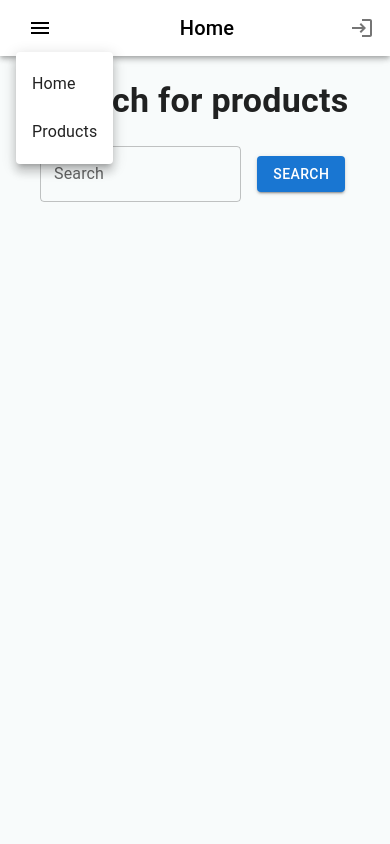
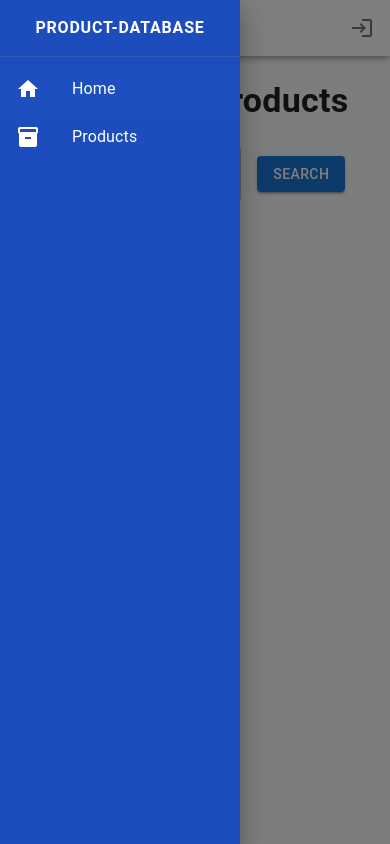
Before and after one commit to Mozzo1000/product-database, a React (Create React App) app in the folder frontend/: page / in a window 390 px wide. Both pictures are taken after a click on the button "open drawer". Built offline with nearby package versions, Linux system fonts and the light colour scheme.

Commit message:
Fix navbar on mobile

```diff
--- a/frontend/src/components/Navbar.js
+++ b/frontend/src/components/Navbar.js
@@ -28,6 +28,7 @@ import LoginIcon from '@mui/icons-material/Login';
 function Navbar() {
     let navigate = useNavigate();
     let location = useLocation();
+    const [mobileOpen, setMobileOpen] = React.useState(false);
 
     const currentUser = AuthService.getCurrentUser()
 
@@ -43,6 +44,10 @@ function Navbar() {
     const settings = [
         {name: 'Sign out', action: "logout", icon: <LogoutIcon />},
     ];
+
+    const handleDrawerToggle = () => {
+        setMobileOpen(!mobileOpen);
+    };
 
     const [anchorElNav, setAnchorElNav] = React.useState(null);
     const [anchorElUser, setAnchorElUser] = React.useState(null);
@@ -70,6 +75,42 @@ function Navbar() {
         handleCloseUserMenu();
     };
 
+    const drawer = (
+        <>
+            <Toolbar>
+                <Typography align="center" sx={{flexGrow: 1, textTransform: 'uppercase', letterSpacing: '0.05rem', fontWeight: '600'}}>
+                    product-database
+                </Typography>
+            </Toolbar>
+            <Divider sx={{background: 'rgba(255, 255, 255, 0.15);'}} />
+            <Box sx={{ overflow: 'auto' }}>
+                <List>
+                    {pages.map((page) => (
+                        <ListItem button key={page.name} component={Link} to={page.link} selected={location.pathname === page.link}>
+                            <ListItemIcon>
+                                {page.icon}
+                            </ListItemIcon>
+                            <ListItemText primary={page.name}/>
+                        </ListItem>
+                    ))}
+                </List>
+
+            </Box>
+            {currentUser && currentUser["role"] === "admin" &&
+                <List sx={{marginTop: 'auto'}}>
+                    {pagesBottom.map((page) => (
+                        <ListItem button key={page.name} component={Link} to={page.link} selected={location.pathname === page.link}>
+                            <ListItemIcon>
+                                {page.icon}
+                            </ListItemIcon>
+                            <ListItemText primary={page.name}/>
+                        </ListItem>
+                    ))}
+                </List>
+            }
+        </>
+    );
+
     return (
         <>
         <Box sx={{display: 'flex'}}>
@@ -80,35 +121,21 @@ function Navbar() {
                             {pages.find(el => location.pathname === el.link)?.name}
                             {pagesBottom.find(el => location.pathname === el.link)?.name}
                         </Typography>
-
-                        <Box sx={{flexGrow: 1, display: {xs: 'flex', md: 'none'}}}>
-                            <IconButton size="large" aria-label="account of current user" aria-controls="menu-appbar" aria-haspopup="true" onClick={handleOpenNavMenu} color="inherit">
+                        <Box sx={{flexGrow: 1, display: {xs: 'flex', lg: 'none'}}}>
+                            <IconButton aria-label="open drawer" edge="start" onClick={handleDrawerToggle} sx={{ mr: 2, display: { md: 'none' } }}>
                                 <MenuIcon />
                             </IconButton>
-                            <Menu
-                                id="menu-appbar"
-                                anchorEl={anchorElNav}
-                                anchorOrigin={{
-                                    vertical: 'bottom',
-                                    horizontal: 'left',
+                            <Drawer variant="temporary" open={mobileOpen} onClose={handleDrawerToggle}
+                                ModalProps={{
+                                    keepMounted: true, // Better open performance on mobile.
                                 }}
-                                keepMounted
-                                transformOrigin={{
-                                    vertical: 'top',
-                                    horizontal: 'left',
-                                }}
-                                open={Boolean(anchorElNav)}
-                                onClose={handleCloseNavMenu}
-                                sx={{display: {xs: 'block', md: 'none'}}}
-                            >
-                                {pages.map((page) => (
-                                    <MenuItem key={page.name} component={Link} to={page.link}>
-                                        <Typography textAlign="center">{page.name}</Typography>
-                                    </MenuItem>
-                                ))}
-                            </Menu>
+                                sx={{
+                                    display: { xs: 'block', md: 'none' },
+                                    '& .MuiDrawer-paper': { boxSizing: 'border-box', width: 240, color: 'white', backgroundColor: '#1d4dbc' },
+                                    }}>
+                                {drawer}
+                            </Drawer>
                         </Box>
-
                         <Typography variant="h6" noWrap component="div" sx={{flexGrow: 1, display: {xs: 'flex', md: 'none'}}}>
                             {pages.find(el => location.pathname === el.link)?.name}
                             {pagesBottom.find(el => location.pathname === el.link)?.name}
@@ -161,37 +188,7 @@ function Navbar() {
                 </Container>
             </AppBar>
             <Drawer variant="permanent" sx={{zIndex: 1, flexShrink: 0, [`& .MuiDrawer-paper`]: { width: 240, boxSizing: 'border-box', color: 'white', backgroundColor: '#1d4dbc' }, mr: 2, display: {xs: 'none', md: 'flex'}}}>
-                <Toolbar>
-                    <Typography align="center" sx={{flexGrow: 1, textTransform: 'uppercase', letterSpacing: '0.05rem', fontWeight: '600'}}>
-                            product-database
-                    </Typography>
-                </Toolbar>
-                <Divider sx={{background: 'rgba(255, 255, 255, 0.15);'}} />
-                <Box sx={{ overflow: 'auto' }}>
-                    <List>
-                        {pages.map((page) => (
-                            <ListItem button key={page.name} component={Link} to={page.link} selected={location.pathname === page.link}>
-                                <ListItemIcon>
-                                    {page.icon}
-                                </ListItemIcon>
-                                <ListItemText primary={page.name}/>
-                            </ListItem>
-                        ))}
-                    </List>
-
-                </Box>
-                {currentUser && currentUser["role"] === "admin" &&
-                    <List sx={{marginTop: 'auto'}}>
-                        {pagesBottom.map((page) => (
-                            <ListItem button key={page.name} component={Link} to={page.link} selected={location.pathname === page.link}>
-                                <ListItemIcon>
-                                    {page.icon}
-                                </ListItemIcon>
-                                <ListItemText primary={page.name}/>
-                            </ListItem>
-                        ))}
-                    </List>
-                }
+                {drawer}
             </Drawer>
         </Box>
         </>
```
